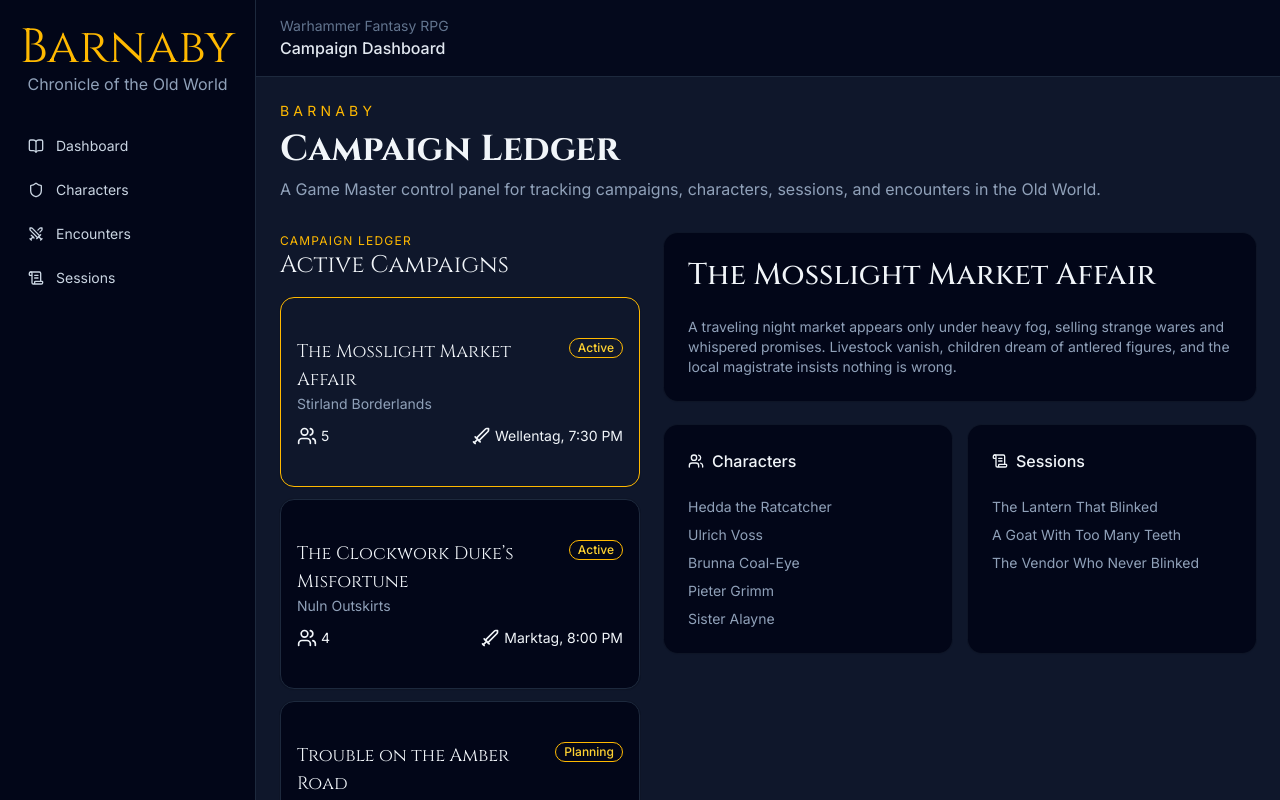
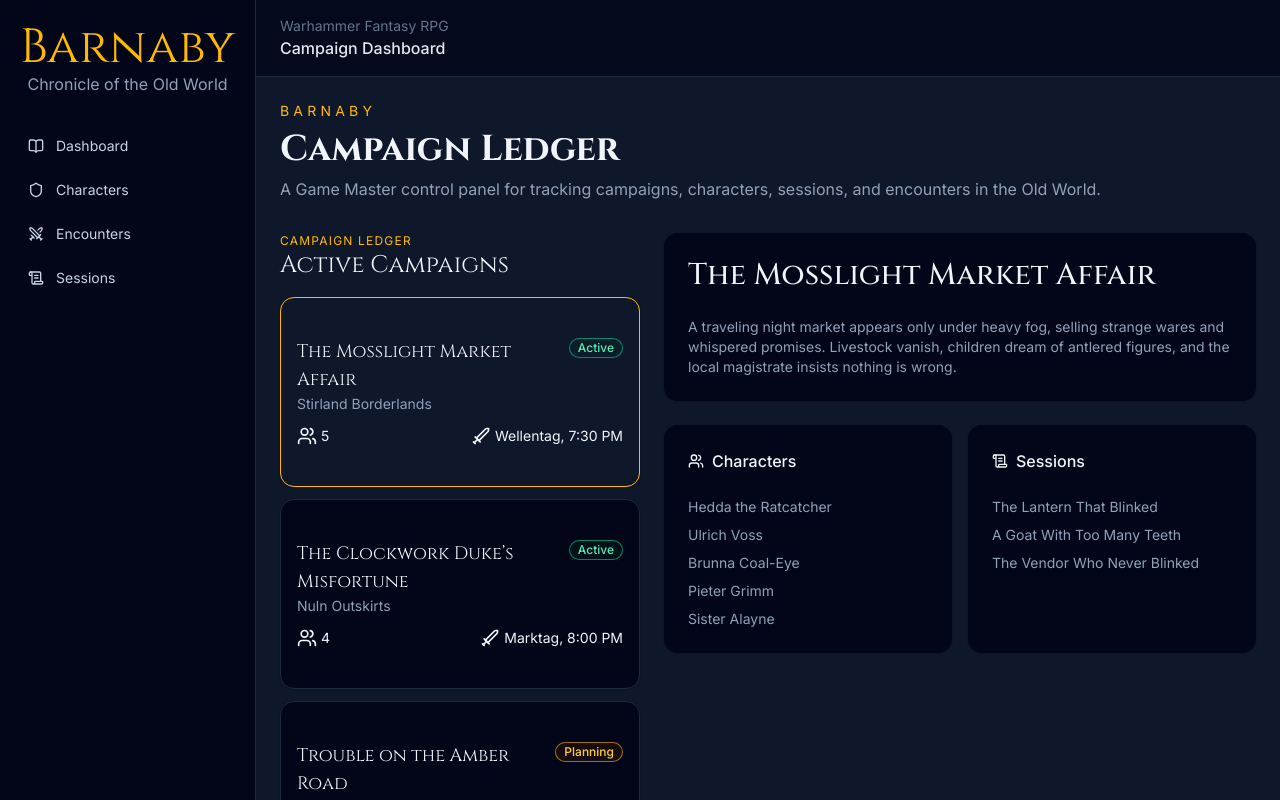
Before and after one commit to itsGregT/barnaby, a Next.js app in the folder barnaby-app/: page / in a window 1280 px wide. Shown: the top 800 px of the page. Built offline with nearby package versions, Linux system fonts and the light colour scheme.

Commit message:
- cleaned up types to be more specific - Added helper function to handle campaign status badge styles

```diff
--- a/barnaby-app/src/features/campaigns/components/CampaignCard.tsx
+++ b/barnaby-app/src/features/campaigns/components/CampaignCard.tsx
@@ -2,17 +2,18 @@ import { Sword, Users } from "lucide-react";
 import { Card, CardContent } from "@/components/ui/card";
 import { Badge } from "@/components/ui/badge";
 import { Campaign } from '@/src/types/campaign';
+import { getStatusStyles } from "@/src/features/campaigns/utils/getStatusStyles";
 
 type Props = {
     campaign: Campaign;
     isSelected: boolean;
-    onSelect: () => void;
+    onSelect: (id: string) => void;
 }
 
 export function CampaignCard({ campaign, isSelected, onSelect }: Props) {
     return (
         <Card
-            onClick={onSelect}
+            onClick={() => onSelect?.(campaign.id)}
             className={
                 `cursor-pointer transition border
                 ${isSelected
@@ -28,7 +29,7 @@ export function CampaignCard({ campaign, isSelected, onSelect }: Props) {
                         <p className="text-sm text-slate-400">{campaign.region}</p>
                     </div>
 
-                    <Badge variant="outline" className="text-amber-300 border-amber-400">
+                    <Badge variant="outline" className={getStatusStyles(campaign.status)}>
                         {campaign.status}
                     </Badge>
                 </div>
--- /dev/null
+++ b/barnaby-app/src/features/campaigns/utils/getStatusStyles.ts
@@ -0,0 +1,16 @@
+import type { CampaignStatus } from "@/src/types/campaign";
+
+export function getStatusStyles(status: CampaignStatus) {
+	switch (status) {
+		case "Active":
+			return "border-emerald-400/60 text-emerald-300 bg-emerald-950/30";
+		case "Planning":
+			return "border-amber-400/60 text-amber-300 bg-amber-950/30";
+		case "Paused":
+			return "border-slate-500/60 text-slate-300 bg-slate-800/40";
+        case "Completed":
+			return "border-blue-500/60 text-blue-300 bg-blue-800/40";
+		default:
+			return "";
+	}
+}
--- a/barnaby-app/src/types/campaign.ts
+++ b/barnaby-app/src/types/campaign.ts
@@ -1,8 +1,10 @@
+export type CampaignStatus = "Active" | "Completed" | "Planning" | "Paused";
+
 export type Campaign = {
     id: string;
     name: string;
     region: string;
-  status: string;
+    status: CampaignStatus;
     players: number;
     nextSession: string;
     description: string;
```
Lines whose indentation alone changed are shown as unchanged.
